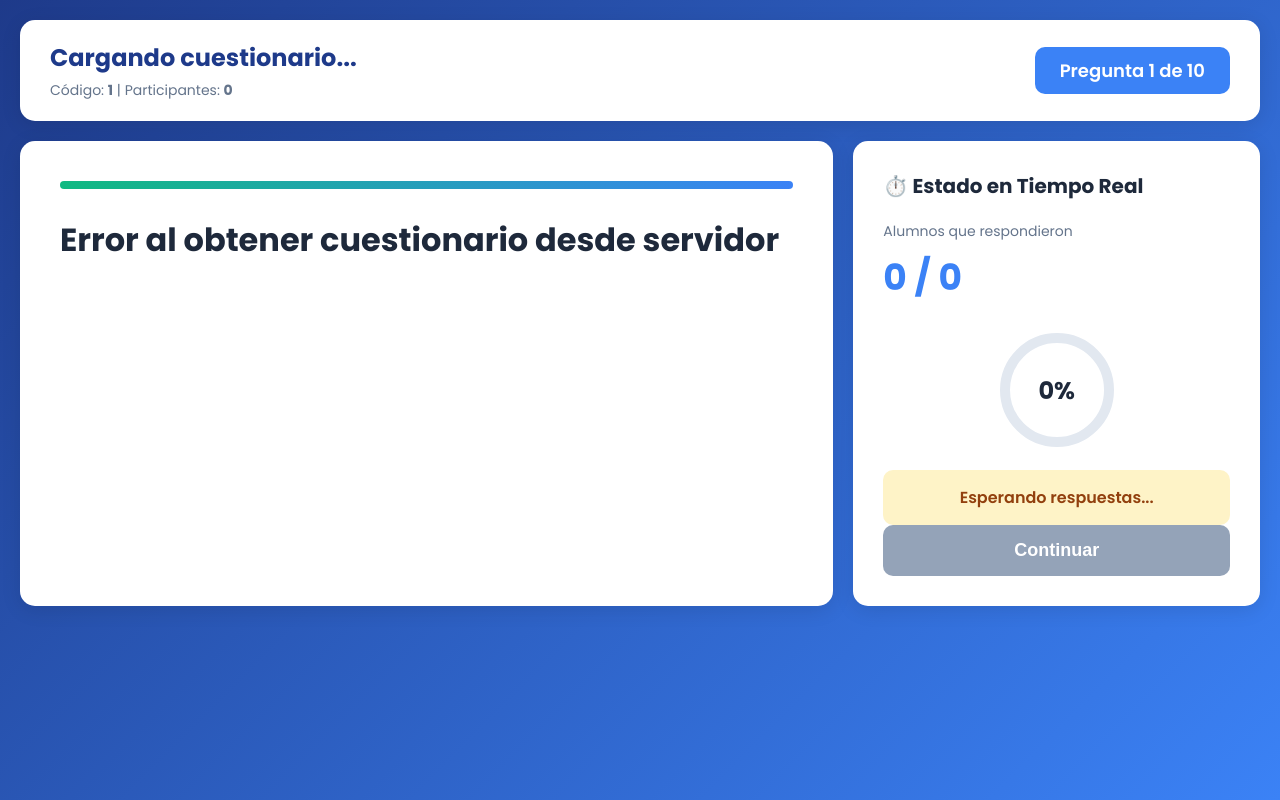
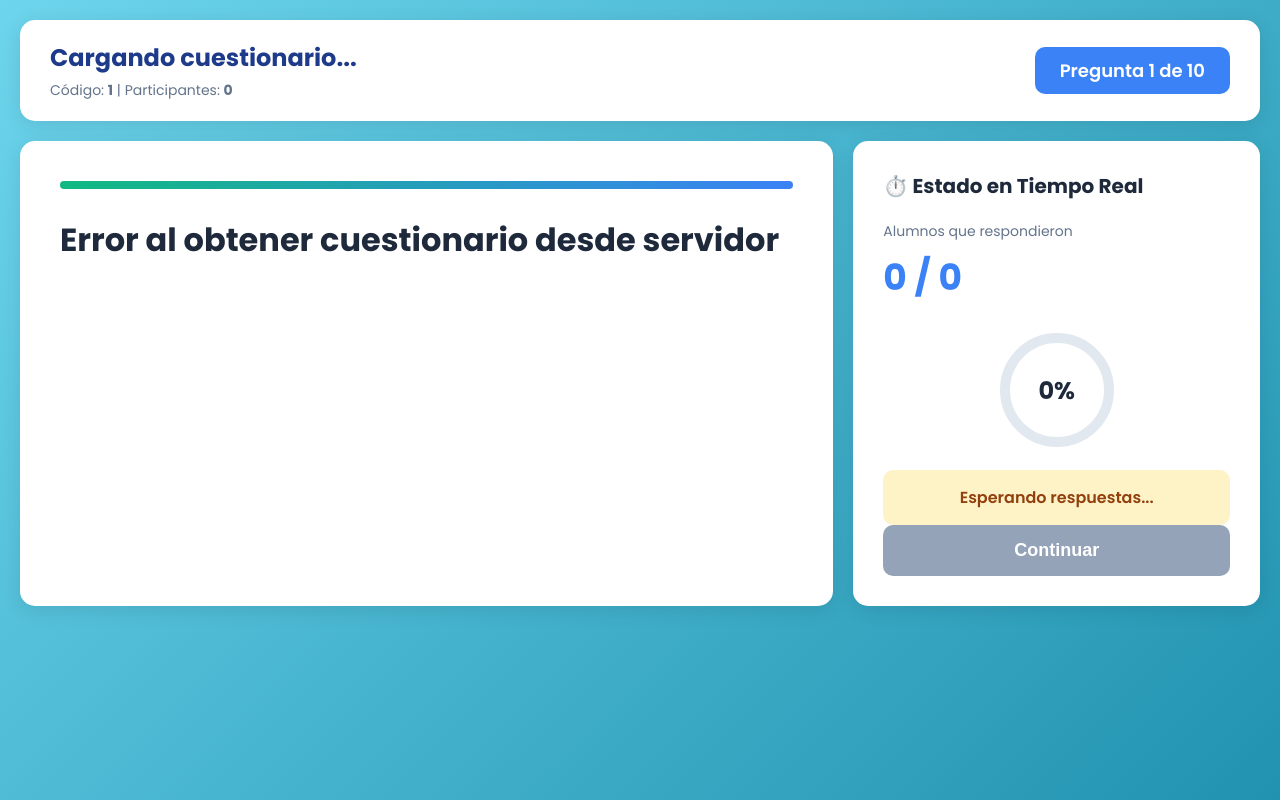
Before and after one commit to Jergacir/EduQuiz, a Flask app: page /preguntasprofesor/1 in a window 1280 px wide. Run offline with Flask 3, Linux system fonts and the light colour scheme.

Commit message:
Colores de fondo

```diff
--- a/templates/preguntasalumno.html
+++ b/templates/preguntasalumno.html
@@ -14,7 +14,7 @@
 
         body {
             font-family: 'Poppins', sans-serif;
-            background: linear-gradient(135deg, #667eea 0%, #764ba2 100%);
+            background: linear-gradient(135deg, #6dd5ed, #2193b0);
             min-height: 100vh;
             padding: 20px;
             display: flex;
--- a/templates/preguntasprofesor.html
+++ b/templates/preguntasprofesor.html
@@ -14,7 +14,7 @@
 
         body {
             font-family: 'Poppins', sans-serif;
-            background: linear-gradient(135deg, #1e3a8a 0%, #3b82f6 100%);
+            background: linear-gradient(135deg, #6dd5ed, #2193b0);
             min-height: 100vh;
             padding: 20px;
         }
```
